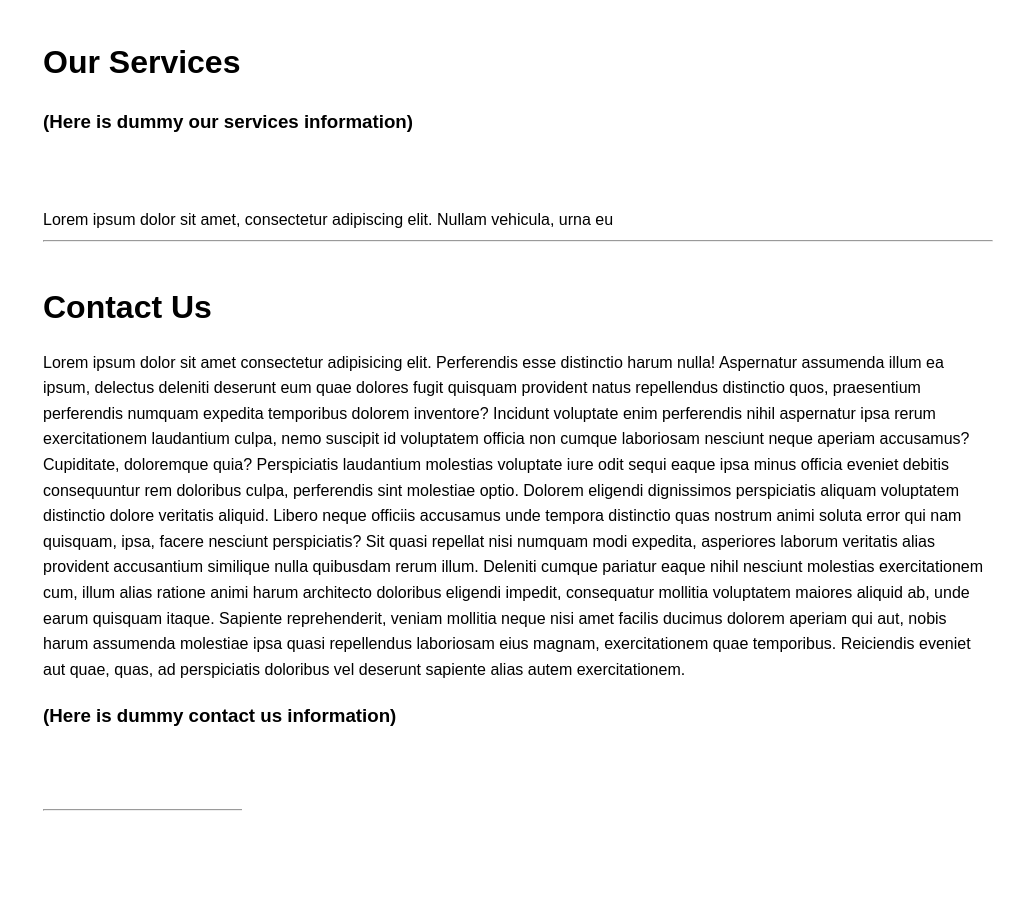
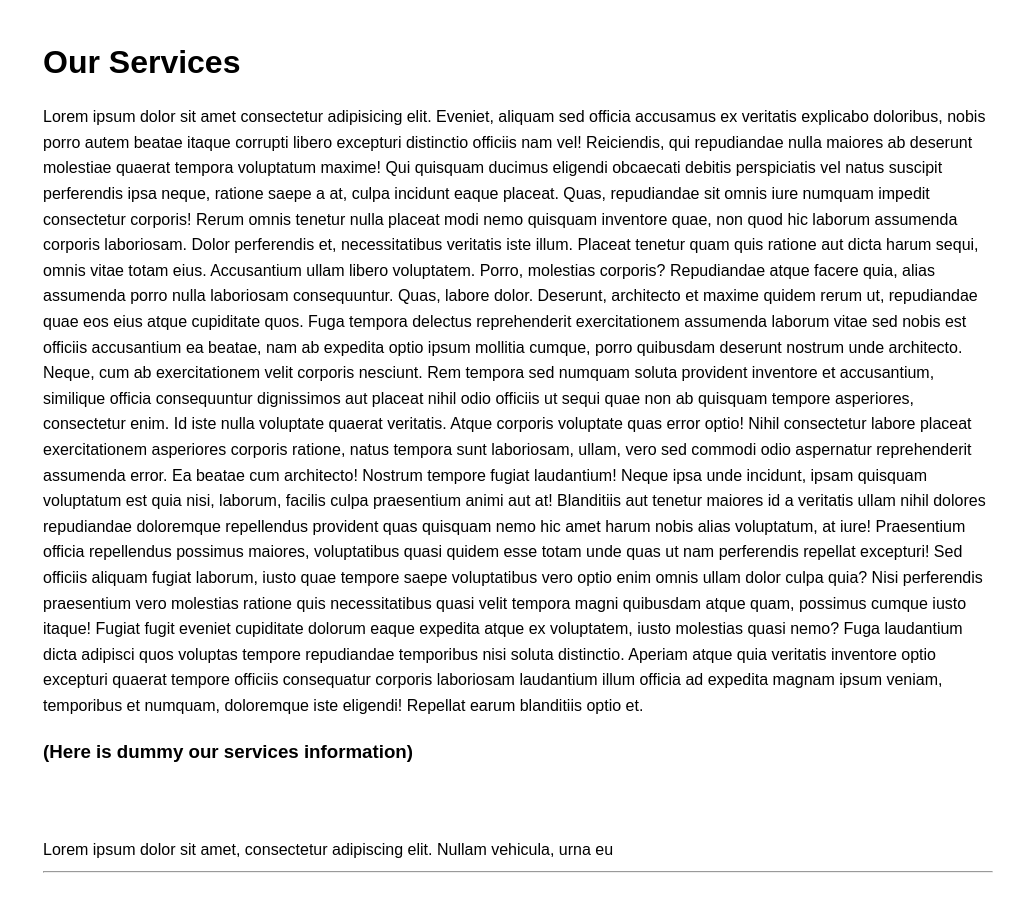
Before and after one commit to Vaibhav55072/sildebar_Design_HTML_CSS, a plain HTML site: page index.html in a window 1280 px wide. Shown: the part 1028-1938 px from the top of the page, without its empty margins (267-1280 px from the left). Before the commit the page ends 1899 px from the top, so only its background shows below. Drawn offline with Linux system fonts and the light colour scheme.

Commit message:
our Services  Dummy Content Added

```diff
--- a/index.html
+++ b/index.html
@@ -212,7 +212,40 @@
             <div id="our-services" class="section">
                 <h1>Our Services</h1>
 
-                <p>
+                <p>Lorem ipsum dolor sit amet consectetur adipisicing elit. Eveniet, aliquam sed officia accusamus ex
+                    veritatis explicabo doloribus, nobis porro autem beatae itaque corrupti libero excepturi distinctio
+                    officiis nam vel! Reiciendis, qui repudiandae nulla maiores ab deserunt molestiae quaerat tempora
+                    voluptatum maxime! Qui quisquam ducimus eligendi obcaecati debitis perspiciatis vel natus suscipit
+                    perferendis ipsa neque, ratione saepe a at, culpa incidunt eaque placeat. Quas, repudiandae sit
+                    omnis iure numquam impedit consectetur corporis! Rerum omnis tenetur nulla placeat modi nemo
+                    quisquam inventore quae, non quod hic laborum assumenda corporis laboriosam. Dolor perferendis et,
+                    necessitatibus veritatis iste illum. Placeat tenetur quam quis ratione aut dicta harum sequi, omnis
+                    vitae totam eius. Accusantium ullam libero voluptatem. Porro, molestias corporis? Repudiandae atque
+                    facere quia, alias assumenda porro nulla laboriosam consequuntur. Quas, labore dolor. Deserunt,
+                    architecto et maxime quidem rerum ut, repudiandae quae eos eius atque cupiditate quos. Fuga tempora
+                    delectus reprehenderit exercitationem assumenda laborum vitae sed nobis est officiis accusantium ea
+                    beatae, nam ab expedita optio ipsum mollitia cumque, porro quibusdam deserunt nostrum unde
+                    architecto. Neque, cum ab exercitationem velit corporis nesciunt. Rem tempora sed numquam soluta
+                    provident inventore et accusantium, similique officia consequuntur dignissimos aut placeat nihil
+                    odio officiis ut sequi quae non ab quisquam tempore asperiores, consectetur enim. Id iste nulla
+                    voluptate quaerat veritatis. Atque corporis voluptate quas error optio! Nihil consectetur labore
+                    placeat exercitationem asperiores corporis ratione, natus tempora sunt laboriosam, ullam, vero sed
+                    commodi odio aspernatur reprehenderit assumenda error. Ea beatae cum architecto! Nostrum tempore
+                    fugiat laudantium! Neque ipsa unde incidunt, ipsam quisquam voluptatum est quia nisi, laborum,
+                    facilis culpa praesentium animi aut at! Blanditiis aut tenetur maiores id a veritatis ullam nihil
+                    dolores repudiandae doloremque repellendus provident quas quisquam nemo hic amet harum nobis alias
+                    voluptatum, at iure! Praesentium officia repellendus possimus maiores, voluptatibus quasi quidem
+                    esse totam unde quas ut nam perferendis repellat excepturi! Sed officiis aliquam fugiat laborum,
+                    iusto quae tempore saepe voluptatibus vero optio enim omnis ullam dolor culpa quia? Nisi perferendis
+                    praesentium vero molestias ratione quis necessitatibus quasi velit tempora magni quibusdam atque
+                    quam, possimus cumque iusto itaque! Fugiat fugit eveniet cupiditate dolorum eaque expedita atque ex
+                    voluptatem, iusto molestias quasi nemo? Fuga laudantium dicta adipisci quos voluptas tempore
+                    repudiandae temporibus nisi soluta distinctio. Aperiam atque quia veritatis inventore optio
+                    excepturi quaerat tempore officiis consequatur corporis laboriosam laudantium illum officia ad
+                    expedita magnam ipsum veniam, temporibus et numquam, doloremque iste eligendi! Repellat earum
+                    blanditiis optio et.
+                </p>
+
                 <h3>(Here is dummy our services information)</h3><br><br>
                 Lorem ipsum dolor sit amet, consectetur adipiscing elit. Nullam vehicula, urna eu
                 <hr>
```
